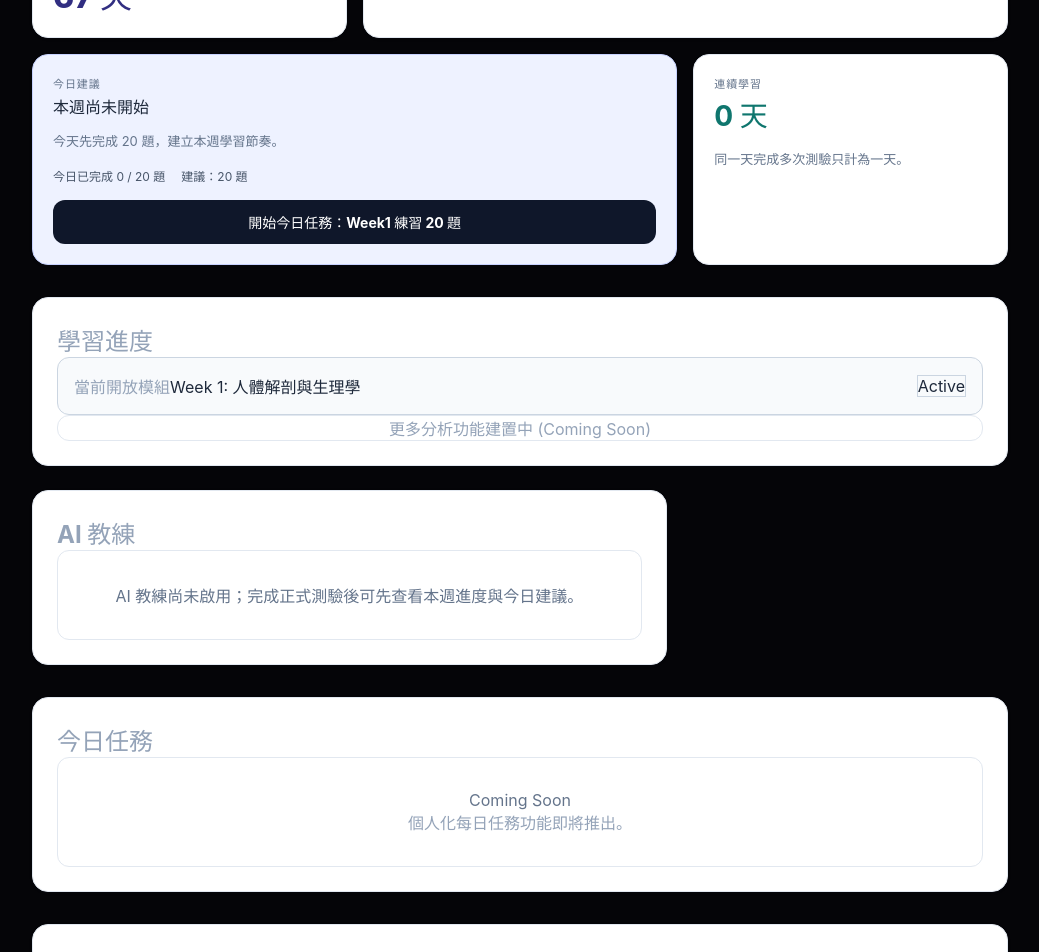
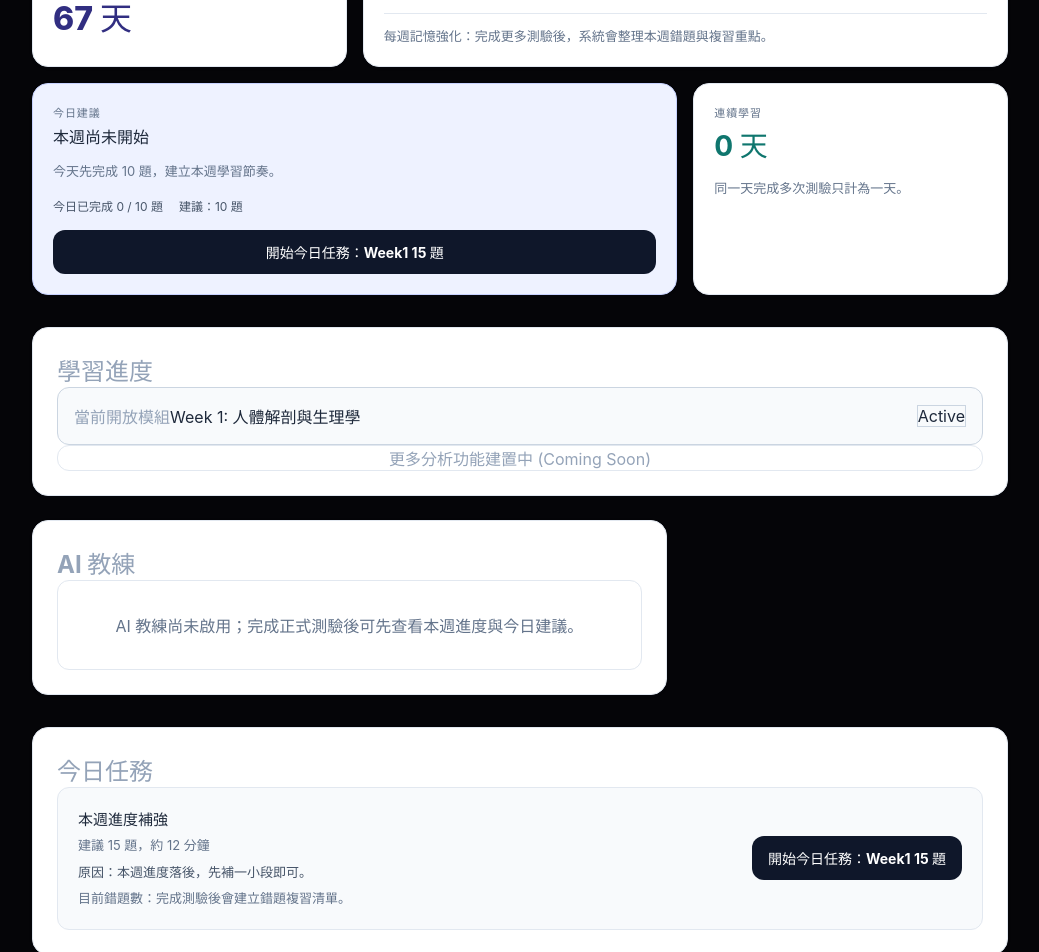
Before and after one commit to RayHuang0323/ifa-ai-exam, a React (Vite) app: page / in a window 1280 px wide. Shown: the part 380-1332 px from the top of the page, without its empty margins (120-1159 px from the left). Built offline with nearby package versions, Linux system fonts and the light colour scheme.

Commit message:
Sprint 10: add daily task and weekly review foundation

```diff
--- a/src/App.tsx
+++ b/src/App.tsx
@@ -9,6 +9,8 @@ import week1Knowledge from './data/knowledge/week1-knowledge.json';
 import examConfig from './data/config/exam-config.json';
 import { getLocalDateString, recordStudySession } from './utils/studyProgress';
 import { clearExamDraft, loadExamDraft, type ExamDraft } from './utils/examDraft';
+import { recordWrongAnswers } from './utils/wrongAnswerStore';
+import type { StudyMode } from './types/study';
 
 type Page = 'home' | 'instructions' | 'exam' | 'result';
 type ExamEntry = 'new-exam' | 'today-task';
@@ -40,6 +42,8 @@ function App() {
   const [showDraftChoice, setShowDraftChoice] = useState(false);
   const [examEntry, setExamEntry] = useState<ExamEntry>('new-exam');
   const [todaySuggestedQuestions, setTodaySuggestedQuestions] = useState(0);
+  const [sessionMode, setSessionMode] = useState<StudyMode>('formal-exam');
+  const [persistDraft, setPersistDraft] = useState(true);
   const hasFinishedRef = useRef(false);
 
   const prepareNewExam = (entry: ExamEntry, suggestedQuestions = 0) => {
@@ -49,6 +53,8 @@ function App() {
     setTimeLimit(examConfig.timeLimit);
     setExamEntry(entry);
     setTodaySuggestedQuestions(suggestedQuestions);
+    setSessionMode('formal-exam');
+    setPersistDraft(true);
     setCurrentPage('instructions');
   };
 
@@ -62,16 +68,15 @@ function App() {
     prepareNewExam('new-exam');
   };
 
-  const handleStartTodayTask = (suggestedQuestions: number) => {
-    const draft = loadExamDraft();
-    setExamDraft(draft);
-    if (draft) {
-      setTodaySuggestedQuestions(suggestedQuestions);
-      setExamEntry('today-task');
-      setShowDraftChoice(true);
-      return;
-    }
-    prepareNewExam('today-task', suggestedQuestions);
+  const handleStartTodayTask = (suggestedQuestions: number, mode: StudyMode) => {
+    setExamDraft(loadExamDraft());
+    setQuestions(week1Questions.slice(0, Math.min(suggestedQuestions, week1Questions.length)));
+    setTimeLimit(examConfig.timeLimit);
+    setExamEntry('today-task');
+    setTodaySuggestedQuestions(suggestedQuestions);
+    setSessionMode(mode);
+    setPersistDraft(false);
+    setCurrentPage('instructions');
   };
 
   const handleResumeExam = () => {
@@ -106,6 +111,9 @@ function App() {
     const answeredCount = questions.filter((question) => isAnswerProvided(answers[question.id])).length;
     const correctCount = questions.filter((question) => isCorrectAnswer(question, answers[question.id])).length;
     const unansweredCount = questions.length - answeredCount;
+    const wrongAnswerRecords = questions
+      .filter((question) => isAnswerProvided(answers[question.id]) && !isCorrectAnswer(question, answers[question.id]))
+      .map((question) => ({ questionId: question.id, weekId: 'week-1' as const, lastSelectedAnswer: answers[question.id] ?? null, correctAnswer: question.answer, questionType: question.type, source: 'week-1' as const }));
 
     try {
       localStorage.setItem('ifa_exam_state', JSON.stringify({
@@ -126,13 +134,14 @@ function App() {
       id: `week-1-${completedAt}`,
       date: getLocalDateString(new Date()),
       weekId: 'week-1',
-      mode: 'formal-exam',
+      mode: sessionMode,
       answeredCount,
       correctCount,
       wrongCount: answeredCount - correctCount,
       durationSeconds,
       completedAt,
     });
+    recordWrongAnswers(wrongAnswerRecords);
 
     setCurrentPage('result');
   };
@@ -161,6 +170,8 @@ function App() {
     setTimeSpent(0);
     hasFinishedRef.current = false;
     setExamEntry('new-exam');
+    setSessionMode('formal-exam');
+    setPersistDraft(true);
     setCurrentPage('instructions');
   };
 
@@ -210,7 +221,8 @@ function App() {
           timeLimitInMinutes={timeLimit}
           onFinish={handleFinishExam}
           onAbort={handleAbortExam}
-          initialDraft={examDraft} />
+          initialDraft={persistDraft ? examDraft : null}
+          persistDraft={persistDraft} />
       )}
       {showDraftChoice && (
         <div className="app-draft-modal" role="dialog" aria-modal="true" aria-labelledby="draft-choice-title">
--- a/src/components/Exam.tsx
+++ b/src/components/Exam.tsx
@@ -21,12 +21,13 @@ interface ExamProps {
   onFinish: (answers: Record<string, string | string[]>, timeLeft: number) => void;
   onAbort: () => void;
   initialDraft: ExamDraft | null;
+  persistDraft: boolean;
 }
 
 const isAnswered = (answer: string | string[] | undefined) =>
   Array.isArray(answer) ? answer.length > 0 : Boolean(answer?.trim());
 
-export default function Exam({ questions, timeLimitInMinutes, onFinish, onAbort, initialDraft }: ExamProps) {
+export default function Exam({ questions, timeLimitInMinutes, onFinish, onAbort, initialDraft, persistDraft }: ExamProps) {
   const [currentIndex, setCurrentIndex] = useState(() => Math.min(initialDraft?.currentIndex ?? 0, Math.max(0, questions.length - 1)));
   const [answers, setAnswers] = useState<Record<string, string | string[]>>(() => initialDraft?.answers ?? {});
   const [markedQuestionIds, setMarkedQuestionIds] = useState<Set<number>>(() => new Set(initialDraft?.markedQuestionIds ?? []));
@@ -41,7 +42,7 @@ export default function Exam({ questions, timeLimitInMinutes, onFinish, onAbort,
   }, [answers]);
 
   useEffect(() => {
-    if (!hasSubmittedRef.current && timeLeft > 0) {
+    if (persistDraft && !hasSubmittedRef.current && timeLeft > 0) {
       saveExamDraft({
         weekId: 'week-1',
         currentIndex,
@@ -51,7 +52,7 @@ export default function Exam({ questions, timeLimitInMinutes, onFinish, onAbort,
         updatedAt: new Date().toISOString(),
       });
     }
-  }, [answers, currentIndex, markedQuestionIds, timeLeft]);
+  }, [answers, currentIndex, markedQuestionIds, persistDraft, timeLeft]);
 
   const submitExam = (secondsLeft: number) => {
     if (hasSubmittedRef.current) return;
--- a/src/components/home/MissionSection.tsx
+++ b/src/components/home/MissionSection.tsx
@@ -1,14 +1,25 @@
 import React from 'react';
+import type { TodayTask } from '../../types/task';
+import type { StudyMode } from '../../types/study';
 
-export const MissionSection: React.FC = () => {
+interface MissionSectionProps {
+  task: TodayTask;
+  wrongAnswerCount: number;
+  onStartTask: (suggestedQuestions: number, mode: StudyMode) => void;
+}
+
+export const MissionSection: React.FC<MissionSectionProps> = ({ task, wrongAnswerCount, onStartTask }) => {
   return (
     <div className="bg-white rounded-2xl shadow-sm border border-slate-200 p-6 w-full flex flex-col">
       <h2 className="text-xs font-bold text-slate-400 uppercase tracking-wider mb-4">今日任務</h2>
-      <div className="flex flex-col items-center justify-center py-8 text-center border border-dashed border-slate-200 rounded-xl bg-slate-50/50 px-4">
-        <span className="text-xs font-semibold text-slate-500">Coming Soon</span>
-        <span className="text-[11px] text-slate-400 mt-1 max-w-xs leading-relaxed">
-          個人化每日任務功能即將推出。
-        </span>
+      <div className="mission-task-card">
+        <div>
+          <span className="mission-task-title">{task.title}</span>
+          <p>{task.description}</p>
+          <p className="mission-task-reason">原因：{task.reason}</p>
+          <p>目前錯題數：{wrongAnswerCount > 0 ? `${wrongAnswerCount} 題` : '完成測驗後會建立錯題複習清單。'}</p>
+        </div>
+        {task.mode === 'reviewPreview' ? <span className="study-preview-note">完整錯題複習將在後續 Sprint 提供。</span> : <button onClick={() => onStartTask(task.suggestedQuestions, task.mode as StudyMode)} className="study-task-button">{task.ctaLabel}</button>}
       </div>
     </div>
   );
--- a/src/data/studyConfig.ts
+++ b/src/data/studyConfig.ts
@@ -1,8 +1,11 @@
 export const studyConfig = {
   examDate: '2026-09-08',
-  dailyQuestionTarget: 20,
+  dailyQuestionTarget: 10,
   weeklyQuestionTarget: 120,
-  minimumRecoveryQuestions: 10,
+  minimumRecoveryQuestions: 5,
+  dailyTask: { busyDayQuestions: 5, normalDayQuestions: 10, focusedDayQuestions: 20, defaultDailyQuestions: 10 },
+  weeklyTask: { weeklyQuestionTarget: 120, weeklyReviewTarget: 30, weeklyMemoryFocusMinQuestions: 40 },
+  recovery: { minimumRecoveryQuestions: 5, normalRecoveryQuestions: 10, heavyRecoveryQuestions: 15 },
   localStorageVersion: 1,
   localStorageKey: 'ifa-study-progress-v1',
 } as const;
--- a/src/index.css
+++ b/src/index.css
@@ -272,6 +272,7 @@ h1, h2, h3, p { margin: 0; }
 .study-percentage { flex: 0 0 auto; color: #312e81; font-size: 1.25rem; font-weight: 800; }
 .study-progress-track { width: 100%; height: .625rem; margin-top: 1rem; overflow: hidden; border-radius: 999px; background: #e2e8f0; }
 .study-progress-fill { height: 100%; min-width: 0; border-radius: inherit; background: #4f46e5; transition: width .3s ease; }
+.study-memory-focus { padding-top: .75rem; border-top: 1px solid #e2e8f0; }
 
 .study-reminder-card { grid-column: span 2; border-color: #c7d2fe; background: #eef2ff; }
 .study-reminder-behind, .study-reminder-inactive { border-color: #fde68a; background: #fffbeb; }
@@ -279,6 +280,13 @@ h1, h2, h3, p { margin: 0; }
 .study-reminder-exam-day { border-color: #fecaca; background: #fef2f2; }
 .study-reminder-footer { display: flex; flex-wrap: wrap; gap: .5rem 1rem; margin-top: 1rem; color: #475569; font-size: .75rem; }
 .study-task-button { width: 100%; margin-top: 1rem; padding: .75rem 1rem; border-radius: .75rem; background: #0f172a; color: #fff; font-size: .875rem; font-weight: 700; }
+.study-preview-note { display: block; margin-top: 1rem; color: #64748b; font-size: .8125rem; }
+
+.mission-task-card { display: flex; align-items: center; justify-content: space-between; gap: 1.5rem; padding: 1.25rem; border: 1px solid #e2e8f0; border-radius: .75rem; background: #f8fafc; }
+.mission-task-card p { margin-top: .4rem; color: #64748b; font-size: .8125rem; line-height: 1.55; }
+.mission-task-title { display: block; color: #1e293b; font-size: .9375rem; font-weight: 700; }
+.mission-task-reason { color: #475569 !important; }
+.mission-task-card .study-task-button { width: auto; min-width: 13rem; margin-top: 0; }
 
 .study-streak-card { display: grid; align-content: start; }
 .study-streak-card strong { color: #0f766e; font-size: 1.75rem; }
@@ -365,4 +373,6 @@ h1, h2, h3, p { margin: 0; }
   .study-dashboard { grid-template-columns: minmax(0, 1fr); }
   .study-weekly-card, .study-reminder-card { grid-column: span 1; }
   .home-content { gap: 1.5rem; padding: 1.5rem 1rem 2rem; }
+  .mission-task-card { align-items: stretch; flex-direction: column; gap: 1rem; }
+  .mission-task-card .study-task-button { width: 100%; min-width: 0; }
 }
--- a/src/types/study.ts
+++ b/src/types/study.ts
@@ -1,4 +1,4 @@
-export type StudyMode = 'formal-exam';
+export type StudyMode = 'formal-exam' | 'daily' | 'weeklyCatchUp' | 'recovery';
 
 export interface StudySession {
   id: string;
--- /dev/null
+++ b/src/types/task.ts
@@ -0,0 +1,25 @@
+import type { StudyMode } from './study';
+
+export interface TodayTask {
+  id: string;
+  title: string;
+  description: string;
+  mode: StudyMode | 'reviewPreview';
+  weekId: 'week-1';
+  suggestedQuestions: number;
+  source: 'week-1';
+  reason: string;
+  estimatedMinutes: number;
+  ctaLabel: string;
+}
+
+export interface WrongAnswerRecord {
+  questionId: number;
+  weekId: 'week-1';
+  wrongCount: number;
+  lastWrongAt: string;
+  lastSelectedAnswer: string | string[] | null;
+  correctAnswer: string | string[];
+  questionType: string;
+  source: 'week-1';
+}
--- /dev/null
+++ b/src/utils/taskPlanner.ts
@@ -0,0 +1,12 @@
+import { studyConfig } from '../data/studyConfig';
+import type { TodayTask } from '../types/task';
+import type { StudyProgress, WeeklyProgress } from '../types/study';
+
+export const planTodayTask = (progress: StudyProgress, weekly: WeeklyProgress, wrongAnswerCount: number, daysSinceLastStudy: number | null): TodayTask => {
+  void progress;
+  const behind = weekly.completed < Math.ceil(weekly.target * ((7 - weekly.remainingDays + 1) / 7)) * .65;
+  if (weekly.remaining === 0) return { id: 'week-1-review-preview', title: '本週記憶強化', description: '本週目標已完成，可準備進行錯題複習。', mode: 'reviewPreview', weekId: 'week-1', suggestedQuestions: 0, source: 'week-1', reason: wrongAnswerCount > 0 ? `目前累積 ${wrongAnswerCount} 題錯題，後續可優先複習。` : '完成更多測驗後，系統會建立錯題複習清單。', estimatedMinutes: 0, ctaLabel: 'Week1 測驗仍可使用' };
+  if (daysSinceLastStudy !== null && daysSinceLastStudy >= 3) return { id: 'week-1-recovery', title: '恢復手感', description: `建議 ${studyConfig.recovery.minimumRecoveryQuestions} 題，約 5 分鐘`, mode: 'recovery', weekId: 'week-1', suggestedQuestions: studyConfig.recovery.minimumRecoveryQuestions, source: 'week-1', reason: '已有數天未練習，今天先完成短測驗即可。', estimatedMinutes: 5, ctaLabel: `開始今日任務：Week1 ${studyConfig.recovery.minimumRecoveryQuestions} 題` };
+  if (behind) return { id: 'week-1-catch-up', title: '本週進度補強', description: `建議 ${studyConfig.recovery.heavyRecoveryQuestions} 題，約 12 分鐘`, mode: 'weeklyCatchUp', weekId: 'week-1', suggestedQuestions: studyConfig.recovery.heavyRecoveryQuestions, source: 'week-1', reason: '本週進度落後，先補一小段即可。', estimatedMinutes: 12, ctaLabel: `開始今日任務：Week1 ${studyConfig.recovery.heavyRecoveryQuestions} 題` };
+  return { id: 'week-1-daily', title: 'Week1 每日練習', description: `建議 ${studyConfig.dailyTask.defaultDailyQuestions} 題，約 8 分鐘`, mode: 'daily', weekId: 'week-1', suggestedQuestions: studyConfig.dailyTask.defaultDailyQuestions, source: 'week-1', reason: '本週進度正常，今天維持手感即可。', estimatedMinutes: 8, ctaLabel: `開始今日任務：Week1 ${studyConfig.dailyTask.defaultDailyQuestions} 題` };
+};
--- /dev/null
+++ b/src/utils/wrongAnswerStore.ts
@@ -0,0 +1,31 @@
+import type { WrongAnswerRecord } from '../types/task';
+
+const storageKey = 'ifa-wrong-answers-v1';
+
+const isRecord = (value: unknown): value is WrongAnswerRecord => {
+  if (!value || typeof value !== 'object') return false;
+  const record = value as Partial<WrongAnswerRecord>;
+  return typeof record.questionId === 'number' && record.weekId === 'week-1' && typeof record.wrongCount === 'number' && typeof record.lastWrongAt === 'string' && typeof record.questionType === 'string';
+};
+
+export const loadWrongAnswers = (): WrongAnswerRecord[] => {
+  try {
+    const raw = window.localStorage.getItem(storageKey);
+    if (!raw) return [];
+    const parsed = JSON.parse(raw) as unknown;
+    return Array.isArray(parsed) ? parsed.filter(isRecord) : [];
+  } catch { return []; }
+};
+
+export const recordWrongAnswers = (records: Omit<WrongAnswerRecord, 'wrongCount' | 'lastWrongAt'>[]) => {
+  const existing = loadWrongAnswers();
+  const now = new Date().toISOString();
+  const next = [...existing];
+  for (const record of records) {
+    const index = next.findIndex((item) => item.questionId === record.questionId && item.weekId === record.weekId);
+    if (index >= 0) next[index] = { ...next[index], wrongCount: next[index].wrongCount + 1, lastWrongAt: now, lastSelectedAnswer: record.lastSelectedAnswer };
+    else next.push({ ...record, wrongCount: 1, lastWrongAt: now });
+  }
+  try { window.localStorage.setItem(storageKey, JSON.stringify(next)); } catch (error) { console.error('Failed to save wrong answers:', error); }
+  return next;
+};
--- a/src/views/Home.tsx
+++ b/src/views/Home.tsx
@@ -13,23 +13,28 @@ import { studyConfig } from '../data/studyConfig';
 import { getExamCountdown, getTodayCompleted, getWeeklyProgress, loadStudyProgress } from '../utils/studyProgress';
 import { getStudyReminder } from '../utils/studyReminder';
 import type { StudyProgress } from '../types/study';
+import type { StudyMode } from '../types/study';
+import { loadWrongAnswers } from '../utils/wrongAnswerStore';
+import { planTodayTask } from '../utils/taskPlanner';
 
 interface HomeProps {
   hasExamDraft: boolean;
   onResumeExam: () => void;
-  onStartTodayTask: (suggestedQuestions: number) => void;
+  onStartTodayTask: (suggestedQuestions: number, mode: StudyMode) => void;
   onStartNewExam: () => void;
 }
 
 const Home: React.FC<HomeProps> = ({ hasExamDraft, onResumeExam, onStartTodayTask, onStartNewExam }) => {
   const [hasHistory, setHasHistory] = useState<boolean>(false);
   const [studyProgress, setStudyProgress] = useState<StudyProgress>(() => loadStudyProgress());
+  const [wrongAnswerCount, setWrongAnswerCount] = useState(0);
 
   useEffect(() => {
     try {
       const existingState = localStorage.getItem('ifa_exam_state');
       const latestProgress = loadStudyProgress();
       setStudyProgress(latestProgress);
+      setWrongAnswerCount(loadWrongAnswers().length);
       setHasHistory(Boolean(existingState) || latestProgress.sessions.length > 0);
     } catch (error) {
       console.error('Failed to read configuration storage key:', error);
@@ -41,6 +46,7 @@ const Home: React.FC<HomeProps> = ({ hasExamDraft, onResumeExam, onStartTodayTas
   const reminder = getStudyReminder(studyProgress, weeklyProgress, now);
   const examCountdown = getExamCountdown(now);
   const todayCompleted = getTodayCompleted(studyProgress, now);
+  const todayTask = planTodayTask(studyProgress, weeklyProgress, wrongAnswerCount, reminder.daysSinceLastStudy);
   const countdownLabel = examCountdown === 0 ? '今天考試' : examCountdown < 0 ? '考試已結束' : `${examCountdown} 天`;
 
   return (
@@ -71,6 +77,7 @@ const Home: React.FC<HomeProps> = ({ hasExamDraft, onResumeExam, onStartTodayTas
               <div className="study-progress-fill" style={{ width: `${weeklyProgress.percentage}%` }} />
             </div>
             <p>本週還差 {weeklyProgress.remaining} 題・剩餘 {weeklyProgress.remainingDays} 天</p>
+            <p className="study-memory-focus">每週記憶強化：{wrongAnswerCount > 0 ? `本週錯題 ${wrongAnswerCount} 題，建議至少再複習 ${studyConfig.weeklyTask.weeklyReviewTarget} 題錯題與重點題。` : '完成更多測驗後，系統會整理本週錯題與複習重點。'}</p>
           </article>
 
           <article className={`study-card study-reminder-card study-reminder-${reminder.level}`}>
@@ -81,7 +88,7 @@ const Home: React.FC<HomeProps> = ({ hasExamDraft, onResumeExam, onStartTodayTas
               <span>今日已完成 {todayCompleted} / {studyConfig.dailyQuestionTarget} 題</span>
               {reminder.suggestedQuestions > 0 && <span>建議：{reminder.suggestedQuestions} 題</span>}
             </div>
-            <button onClick={() => onStartTodayTask(reminder.suggestedQuestions)} className="study-task-button">開始今日任務：Week1 練習 {reminder.suggestedQuestions || studyConfig.dailyQuestionTarget} 題</button>
+            {todayTask.mode === 'reviewPreview' ? <span className="study-preview-note">{todayTask.ctaLabel}</span> : <button onClick={() => onStartTodayTask(todayTask.suggestedQuestions, todayTask.mode as StudyMode)} className="study-task-button">{todayTask.ctaLabel}</button>}
           </article>
 
           <article className="study-card study-streak-card">
@@ -103,7 +110,7 @@ const Home: React.FC<HomeProps> = ({ hasExamDraft, onResumeExam, onStartTodayTas
 
         {/* [3] Mission 滿版 */}
         <div className="w-full">
-          <MissionSection />
+          <MissionSection task={todayTask} wrongAnswerCount={wrongAnswerCount} onStartTask={onStartTodayTask} />
         </div>
 
         {/* [4] Exam 滿版 */}
```
Also changed, not shown: src/utils/questionBank.ts (added, +8 -0 lines), 6 other files (tests, documents, lock files or other folders).
